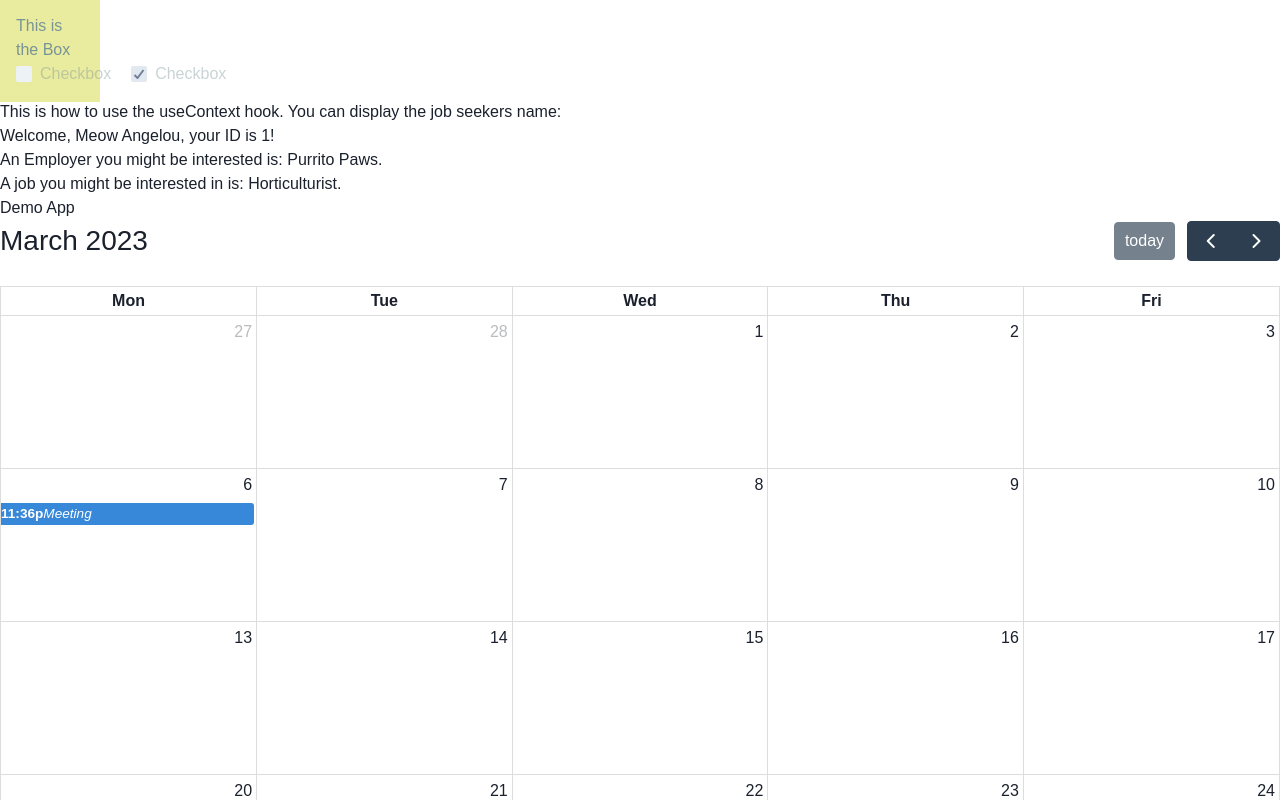
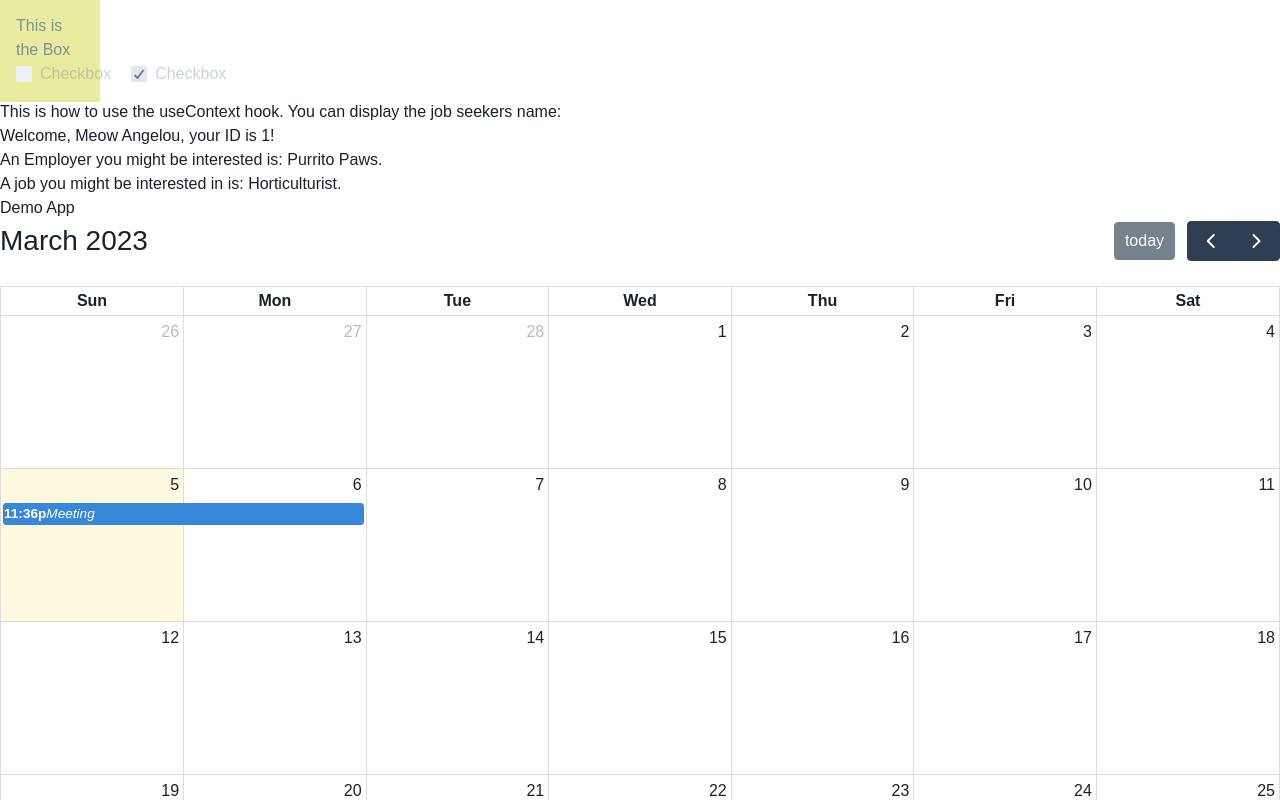
Before and after one commit to HR-Smoochum/HireMeow, a React app: page /calendar in a window 1280 px wide. Shown: the top 800 px of the page. Built offline with nearby package versions, Linux system fonts and the light colour scheme; no server answers; the HTML template or start-up script is replaced by a standard one.

Commit message:
set display weekends to be true

```diff
--- a/client/src/components/Calendar/Calendar.jsx
+++ b/client/src/components/Calendar/Calendar.jsx
@@ -13,7 +13,7 @@ export default function Calendar() {
       <FullCalendar
         plugins={[dayGridPlugin]}
         initialView='dayGridMonth'
-        weekends={false}
+        weekends={true}
         events={events}
         eventContent={renderEventContent}
       />
```
